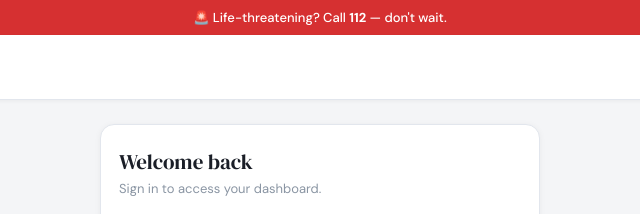
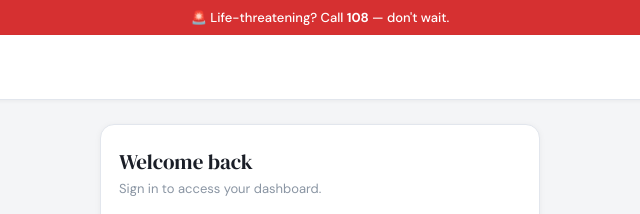
Before and after one commit to aardrasnair/smart_ambulance_dispatch, a plain HTML site: page frontend/index.html in a window 1280 px wide. Shown: the top 214 px of the page, 320-960 px from the left. Drawn offline with Linux system fonts and the light colour scheme.

Commit message:
Update index.html

```diff
--- a/frontend/index.html
+++ b/frontend/index.html
@@ -89,7 +89,7 @@
 <body>
 
 <div class="auth-wrap">
-  <div class="banner">🚨 Life-threatening? Call <a href="tel:112">112</a> — don't wait.</div>
+  <div class="banner">🚨 Life-threatening? Call <a href="tel:108">108</a> — don't wait.</div>
 
   <header class="auth-header">
     <div class="brand-icon">🚑</div>
```
